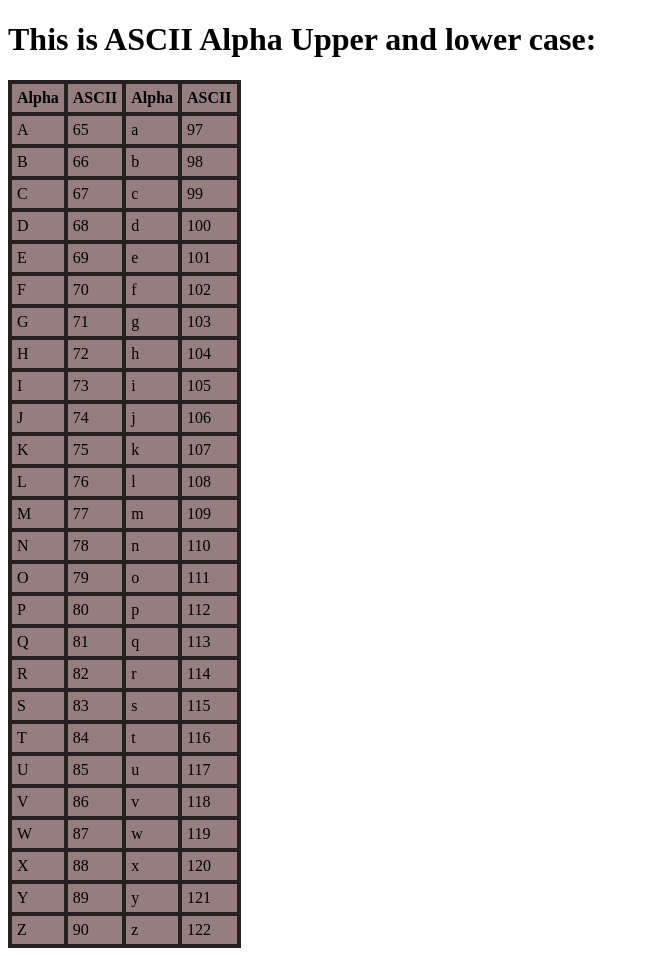
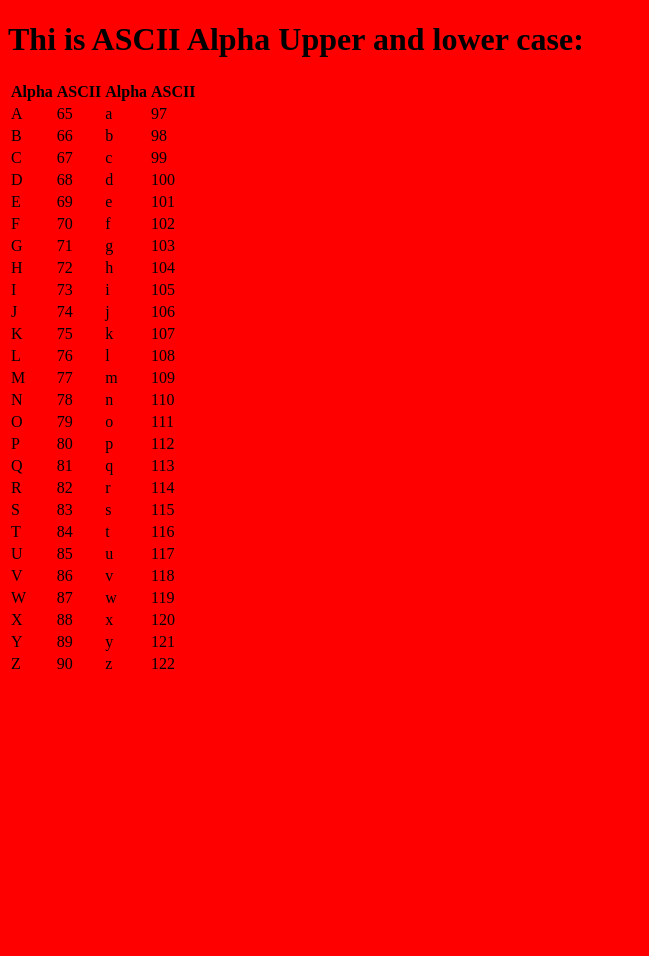
Before and after one commit to ilorez/PHP, a PHP site: page / in a window 1280 px wide. Shown: the whole page, without its empty margins (0-649 px from the left). After the commit the page ends 669 px from the top, so only its background shows below. Run offline with PHP 8.4, Linux system fonts and the light colour scheme.

Commit message:
test editing

```diff
--- a/001_creat_table_ASCII/index.php
+++ b/001_creat_table_ASCII/index.php
@@ -8,7 +8,7 @@
     <link rel="stylesheet" href="style.css">
 </head>
 <body>
-    <h1>This is ASCII Alpha Upper and lower case:</h1>
+    <h1>Thi is ASCII Alpha Upper and lower case:</h1>
 
     <table >
     <tr>
--- a/001_creat_table_ASCII/style.css
+++ b/001_creat_table_ASCII/style.css
@@ -1,12 +1,3 @@
-td,
-table,
-th,
-tr {
-  border: 1px solid rgb(37, 33, 33);
-  background-color: rgb(37, 33, 33);
+body {
+  background-color: red;
 }
-td,
-th {
-  background-color: rgb(150, 126, 126);
-  padding: 5px;
-}
```
